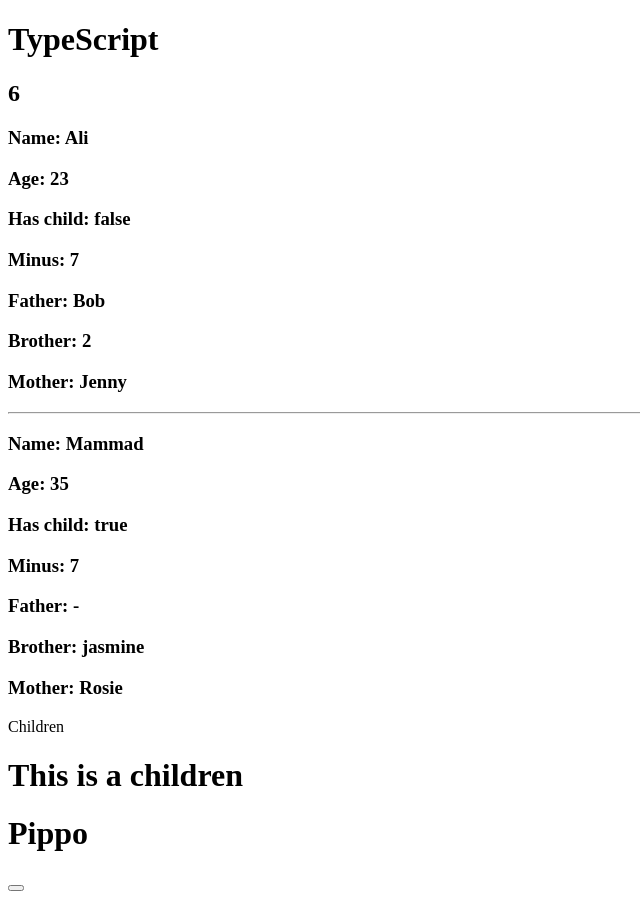
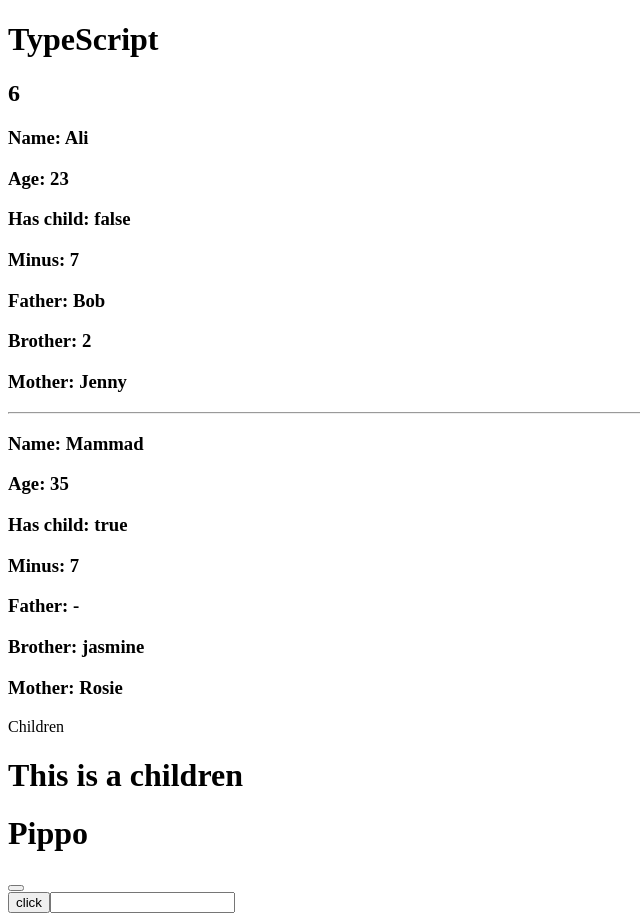
Before and after one commit to jawid-fakhari/TypeScript-learning, a React (Create React App) app: page / in a window 1280 px wide. Shown: the whole page, without its empty margins (0-640 px from the left). Before the commit the page ends 900 px from the top, so only its background shows below. Built offline with nearby package versions, Linux system fonts and the light colour scheme.

Commit message:
event type setting, two example( onlcick button & onchange input)

```diff
--- a/src/App.tsx
+++ b/src/App.tsx
@@ -48,6 +48,15 @@
 
   let array4 : MixArray = ['ff', 3];
 
+  //event type setting, react ci da il type del nostro event. button
+  const handleClick = (e: React.MouseEvent<HTMLButtonElement, MouseEvent>) => {
+
+  }
+  //event type setting, react ci da il type del nostro event. input
+  const handleChange= (e: React.ChangeEvent<HTMLInputElement>) => {
+
+  }
+
   // come passare una function con i type settato come props al componente
   function minus(a:number, b:number) {
     return a - b;
@@ -71,10 +80,13 @@
         <User3 value={newState} onChange={setNewState}/>
         {/* component props */}
         <Button /> {/*  //qui {type, tutti type ci sono} puoi trovare tutti type dei props. */}
+
+        {/* event type setting onClick button */}
+        <button onClick={handleClick}>click</button>
+        {/* event type setting onChange input */}
+        <input type='text' onChange={handleChange}></input>
     </div>
   );
 }
 
 export default App;
-
-//14
```
